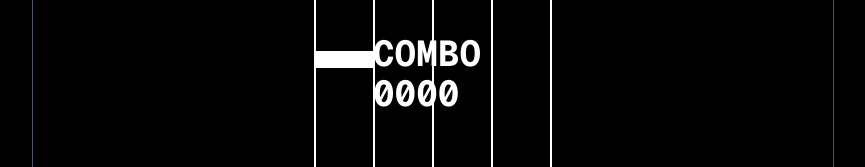
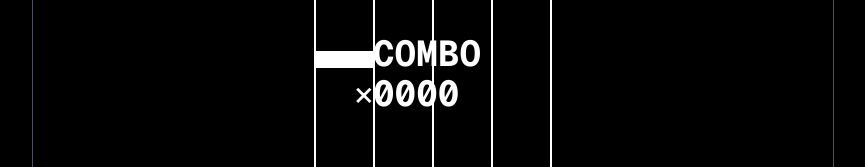
Before and after one commit to acu4git/indian, a Next.js app: page /MusicGame in a window 1280 px wide. Both pictures are taken after a click on the button "完了". Shown: the part 325-492 px from the top of the page, without its empty margins (207-1072 px from the left). Built offline with nearby package versions, Linux system fonts and the light colour scheme.

Commit message:
add: ゲーム広告を閉じるボタンの追加(コンボの横に置いてわかりにくく)

```diff
--- a/src/app/MusicGame/page.tsx
+++ b/src/app/MusicGame/page.tsx
@@ -5,6 +5,7 @@ import * as C from './consts';
 import { Result } from './components/result';
 import { Feedback } from './components/feedback';
 import { AppStore } from './components/appStore';
+import Link from 'next/link';
 
 export default function MusicGamePage() {
   // 音ゲーの描画による再レンダリングを避けるため、useRefで状態を管理
@@ -21,6 +22,7 @@ export default function MusicGamePage() {
 
   // --- ▼広告表示用の状態追加 ▼ ---
   const [showAd, setShowAd] = useState(false);
+  const [closeGame, setcloseGame] = useState(false);
   const adTimerRef = useRef<NodeJS.Timeout | null>(null);
   // --- ▲広告表示用の状態追加 ▲ ---
 
@@ -159,6 +161,7 @@ export default function MusicGamePage() {
       clearTimeout(adTimerRef.current);
     }
     setShowAd(false);
+    setcloseGame(false);
     // --- ▲広告タイマーのクリア追加 ▲ ---
 
     blocksRef.current = [];
@@ -184,6 +187,7 @@ export default function MusicGamePage() {
     // --- ▼5秒後に広告表示するタイマー追加 ▼ ---
     adTimerRef.current = setTimeout(() => {
       setShowAd(true);
+      setcloseGame(true);
     }, 5000);
     // --- ▲5秒後に広告表示するタイマー追加 ▲ ---
 
@@ -316,6 +320,18 @@ export default function MusicGamePage() {
           <AppStore showAd={showAd} closeAd={closeAd} />
         )}
         {/* --- ▲広告UI追加 ▲ --- */}
+
+        {
+          closeGame && !showAd && (
+            <div className="absolute text-4xl font-mono text-white" style={{ left: `${C.DEFAULT_LEFT + C.LANE_WIDTH-20}px`, top: `${C.CANVAS_HEIGHT / 2+20}px`, transform: 'translateY(-50%)' }}>
+                <Link
+                  href={`/FlavorGame`}
+                >
+                  ×
+                </Link>
+            </div>
+          )
+        }
       </div>
     </div>
   );
```
